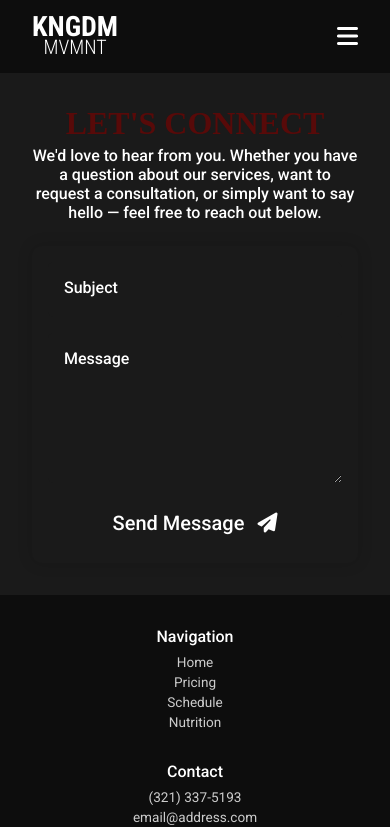
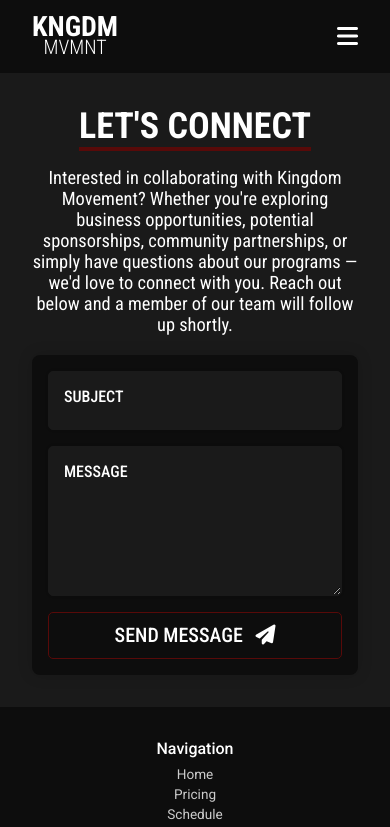
Before and after one commit to gilmerperez/kingdom-movement, a React (Vite) app: page /contact in a window 390 px wide. Shown: the top 827 px of the page. Built offline with nearby package versions, Linux system fonts and the light colour scheme.

Commit message:
Fixed COntact page

```diff
--- a/src/pages/Contact/Contact.jsx
+++ b/src/pages/Contact/Contact.jsx
@@ -4,7 +4,7 @@ import { useEffect, useState } from "react";
 function Contact() {
   // Set Page Title
   useEffect(() => {
-    document.title = "Moonstar Esthetics | Contact";
+    document.title = "Kingdom Movement | Contact";
   }, []);
 
   const [subject, setSubject] = useState("");
@@ -13,7 +13,7 @@ function Contact() {
   // Send Email
   const handleSubmit = (e) => {
     e.preventDefault();
-    const email = "moonstaresthetics@gmail.com";
+    const email = "email@address.com";
     const mailtoLink = `mailto:${email}?subject=${encodeURIComponent(subject)}&body=${encodeURIComponent(message)}`;
     window.location.href = mailtoLink;
   };
@@ -26,8 +26,9 @@ function Contact() {
 
         {/* Introduction */}
         <p className={styles.introduction}>
-          We'd love to hear from you. Whether you have a question about our services, want to request a consultation, or
-          simply want to say hello — feel free to reach out below.
+          Interested in collaborating with Kingdom Movement? Whether you're exploring business opportunities, potential
+          sponsorships, community partnerships, or simply have questions about our programs — we'd love to connect with
+          you. Reach out below and a member of our team will follow up shortly.
         </p>
 
         {/* Form */}
@@ -44,7 +45,7 @@ function Contact() {
                 onChange={(e) => setSubject(e.target.value)}
                 className={styles.formControl}
               />
-              <label htmlFor="subject">Subject</label>
+              <label htmlFor="subject">SUBJECT</label>
             </div>
 
             {/* Message */}
@@ -57,12 +58,12 @@ function Contact() {
                 onChange={(e) => setMessage(e.target.value)}
                 className={styles.formControl}
               ></textarea>
-              <label htmlFor="message">Message</label>
+              <label htmlFor="message">MESSAGE</label>
             </div>
 
             {/* Submit */}
             <button type="submit" className={styles.submitBtn}>
-              Send Message <i className="fa-solid fa-paper-plane"></i>
+              SEND MESSAGE <i className="fa-solid fa-paper-plane"></i>
             </button>
           </form>
         </section>
--- a/src/pages/Contact/Contact.module.css
+++ b/src/pages/Contact/Contact.module.css
@@ -7,38 +7,34 @@
   align-items: center;
   flex-direction: column;
   justify-content: center;
+  font-family: "Roboto Condensed", Arial, sans-serif;
 }
 
 .heading {
   font-size: 3rem;
   font-weight: 700;
-  color: var(--primary);
-  margin-bottom: 0.25rem;
+  margin-bottom: 1rem;
   transition: 0.3s ease-in;
-  font-family: "Libre Baskerville", serif;
+  border-bottom: 5px solid var(--primary);
 }
 
 .introduction {
-  font-weight: 500;
-  font-size: 1.25rem;
-  text-align: center;
-  margin-bottom: 1.5rem;
-  color: var(--text-primary);
+  font-size: 1.5rem;
+  margin-bottom: 1.25rem;
 }
 
 .formContainer {
   width: 100%;
-  padding: 1.5rem;
+  padding: 1rem;
   border-radius: 10px;
+  background-color: var(--header-bg-color);
   box-shadow: 0 0 15px hsla(0, 0%, 0%, 0.15);
-  background-color: var(--header-footer-bg-color);
 }
 
 form {
   gap: 1rem;
   display: flex;
   flex-direction: column;
-  color: var(--text-primary);
 }
 
 .formGroup {
@@ -50,18 +46,28 @@ form {
 
 .formControl {
   width: 100%;
-  font-size: 1.15rem;
-  border-radius: 5px;
+  font-size: 1.25rem;
+  border-radius: 8px;
   transition: 0.3s ease-in;
   color: var(--text-primary);
-  padding: 1.75rem 1rem 0.75rem;
-  border: 2px solid var(--lavender);
+  padding: 2rem 1rem 0.75rem;
+  border: 2px solid var(--bg-color);
   background-color: var(--bg-color);
+  font-family: "Roboto", Arial, sans-serif;
+  box-shadow: 0 0 3px hsla(0, 0%, 0%, 0.15);
+}
+
+.formControl::placeholder {
+  opacity: 0;
 }
 
 textarea.formControl {
   height: 200px;
   resize: vertical;
+}
+
+.formControl:focus {
+  border: 2px solid var(--primary);
 }
 
 label {
@@ -79,17 +85,7 @@ label {
 .formControl:focus ~ label,
 .formControl:not(:placeholder-shown) ~ label {
   opacity: 0.95;
-  color: var(--text-secondary);
   transform: scale(0.85) translateX(-0.5rem) translateY(-0.6rem);
-}
-
-.formControl:focus {
-  outline: none;
-  border-color: var(--lavender);
-}
-
-.formControl::placeholder {
-  opacity: 0;
 }
 
 input:-webkit-autofill,
@@ -101,22 +97,19 @@ textarea:-webkit-autofill {
 }
 
 .submitBtn {
-  border: none;
-  cursor: pointer;
+  padding: 0.75rem;
   font-weight: 500;
   font-size: 1.75rem;
-  border-radius: 5px;
-  padding: 0.75rem 0.75rem;
+  border-radius: 8px;
   transition: 0.3s ease-in;
   color: var(--text-primary);
-  border: 2px solid var(--lavender);
-  background-color: var(--header-footer-bg-color);
+  border: 2px solid var(--primary);
+  background-color: var(--header-bg-color);
 }
 
 .submitBtn:hover {
-  color: var(--bg-color);
-  background-color: var(--lavender);
-  box-shadow: 0 0 10px var(--primary);
+  color: hsl(0, 0%, 100%);
+  background-color: var(--primary);
 }
 
 .submitBtn i {
@@ -126,48 +119,58 @@ textarea:-webkit-autofill {
 }
 
 .submitBtn:hover i {
-  color: var(--bg-color);
+  color: hsl(0, 0%, 100%);
 }
 
 /* Tablet Responsiveness */
 @media (max-width: 768px) {
   .heading {
-    font-size: 2.5rem;
+    font-size: 2.75rem;
   }
 
   .introduction {
-    font-size: 1.1rem;
+    font-size: 1.25rem;
   }
 }
 
 /* Mobile Responsiveness */
 @media (max-width: 480px) {
   .heading {
-    font-size: 2rem;
+    font-size: 2.25rem;
+    border-bottom: 4px solid var(--primary);
   }
 
   .introduction {
-    font-size: 1rem;
+    font-size: 1.15rem;
   }
 
   .formContainer {
-    padding: 1rem;
+    border-radius: 8px;
+  }
+
+  .formControl {
+    font-size: 1.15rem;
+    border-radius: 5px;
+    padding: 1.5rem 0.75rem 0.75rem;
+    border: 1px solid var(--bg-color);
+  }
+
+  textarea.formControl {
+    height: 150px;
+  }
+
+  .formControl:focus {
+    border: 1px solid var(--primary);
   }
 
   label {
     font-size: 1rem;
   }
 
-  .formControl {
-    font-size: 1rem;
-    padding-top: 1.5rem;
-  }
-
-  textarea.formControl {
-    height: 150px;
-  }
-
   .submitBtn {
+    padding: 0.65rem;
     font-size: 1.25rem;
+    border-radius: 5px;
+    border: 1px solid var(--primary);
   }
 }
```
